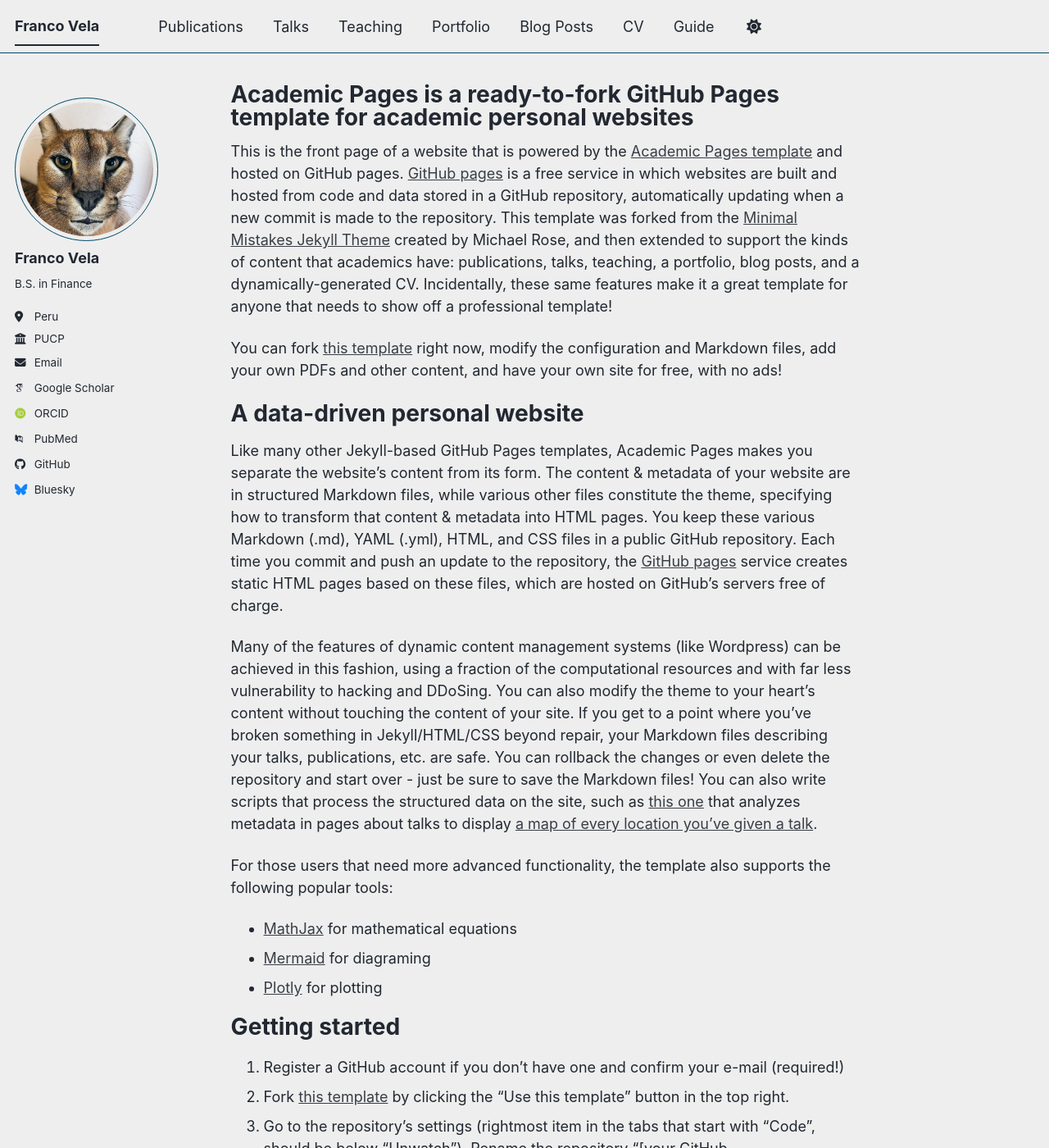
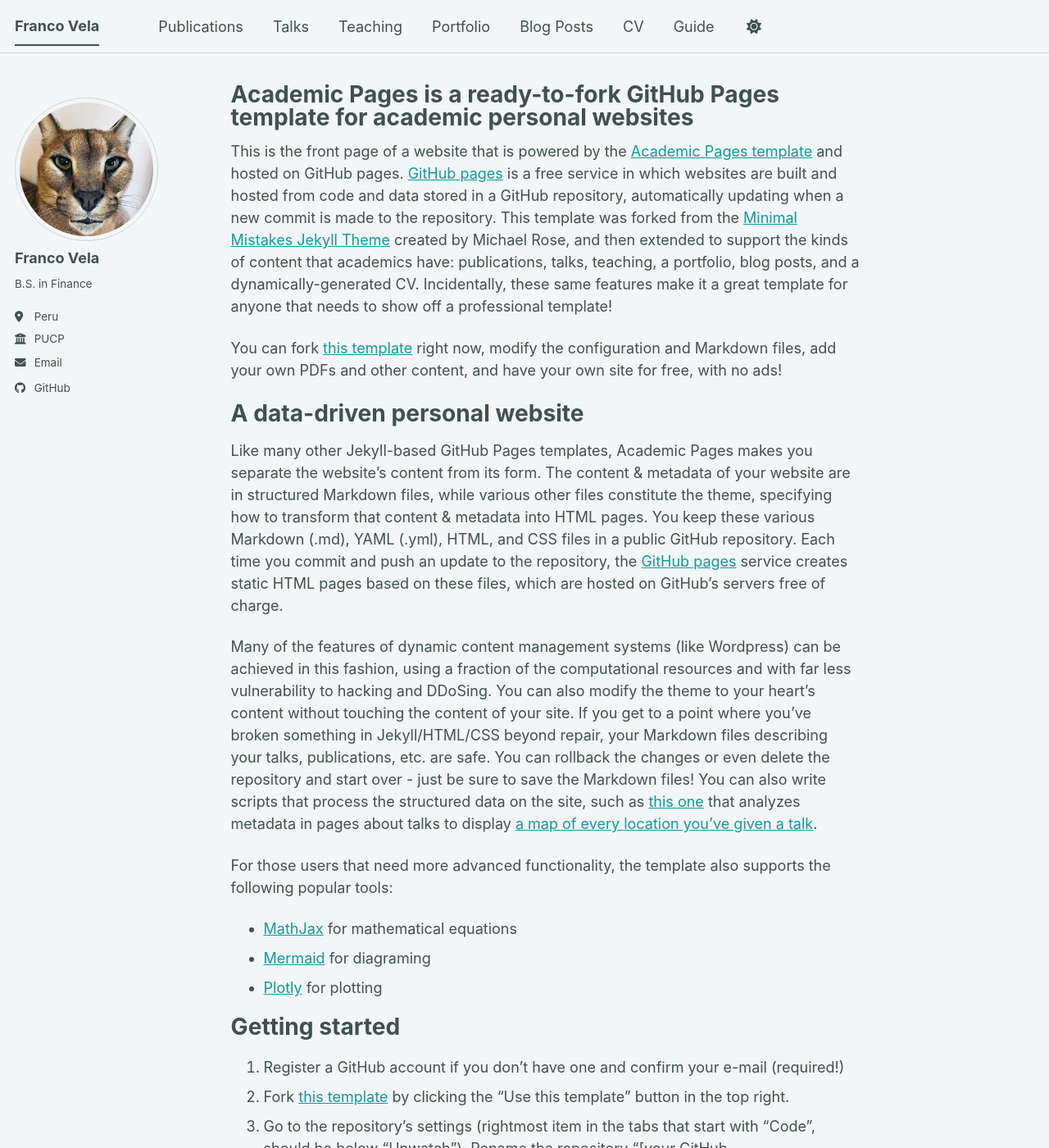
Before and after one commit to fvelam/fvelam.github.io, a Jekyll site: the page built from _pages/about.md, in a window 1280 px wide and 1400 px high. Shown: the whole window at 82% size. Built offline with Jekyll 4.4.1, drawn with Linux system fonts in a browser that asks for light colours; some web fonts are replaced; a script bundle is joined from its source files by our own code; library files that are not in the unit come from our copies.

Commit message:
Change site_theme to 'mint' and comment out URLs

```diff
--- a/_config.yml
+++ b/_config.yml
@@ -8,7 +8,7 @@
 
 # Basic Site Settings
 locale                   : "en-US"
-site_theme               : "air" # The available themes options are "default", "air", "sunrise", "mint", "dirt" and "contrast"
+site_theme               : "mint" # The available themes options are "default", "air", "sunrise", "mint", "dirt" and "contrast"
 title                    : "Franco Vela"
 title_separator          : "-"
 name                     : &name "Franco Vela"
@@ -35,13 +35,13 @@
   # Academic websites
   academia         : # URL
   arxiv            : # URL - Update with the correct link to your profile
-  googlescholar    : "https://scholar.google.com/citations?user=PS_CX0AAAAAJ"
+  googlescholar    : #"https://scholar.google.com/citations?user=PS_CX0AAAAAJ"
   inspire-hep      : # URL
   impactstory      : # URL
-  orcid            : "https://orcid.org/yourorcidurl"
+  orcid            : #"https://orcid.org/yourorcidurl"
   semantic         : # URL
   ssrn             : # URL
-  pubmed           : "https://www.ncbi.nlm.nih.gov/pubmed/?term=john+snow"
+  pubmed           : #"https://www.ncbi.nlm.nih.gov/pubmed/?term=john+snow"
   researchgate     : # URL
   scopus           : # URL
   zotero           : # URL
@@ -57,7 +57,7 @@
 
   # Social media
   artstation       : # Username
-  bluesky          : "bsky.app" # Replace this with you Bluesky username
+  bluesky          : #"bsky.app" # Replace this with you Bluesky username
   facebook         : # Username
   flickr           : # Username
   foursquare       : # Username
```
